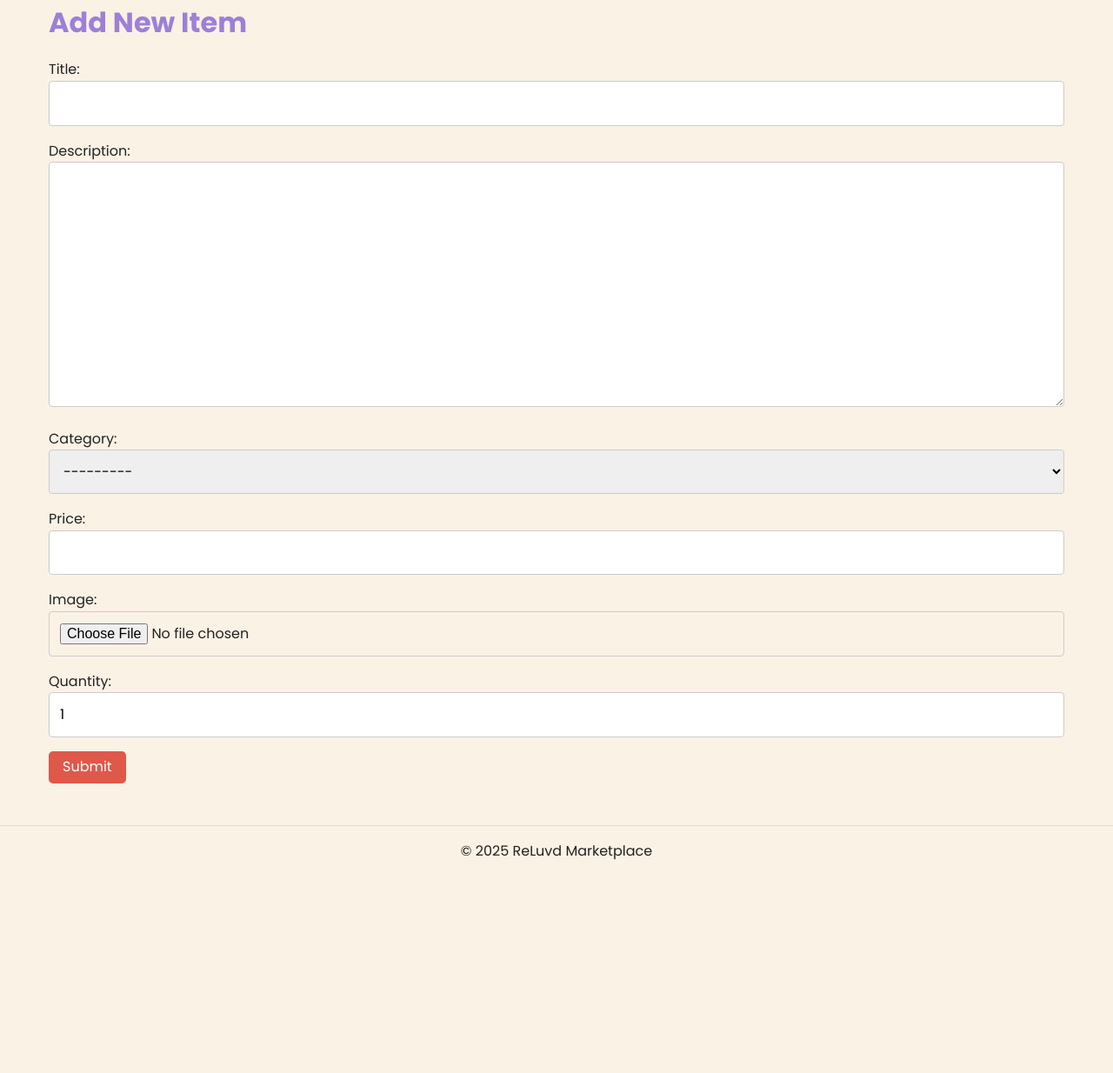
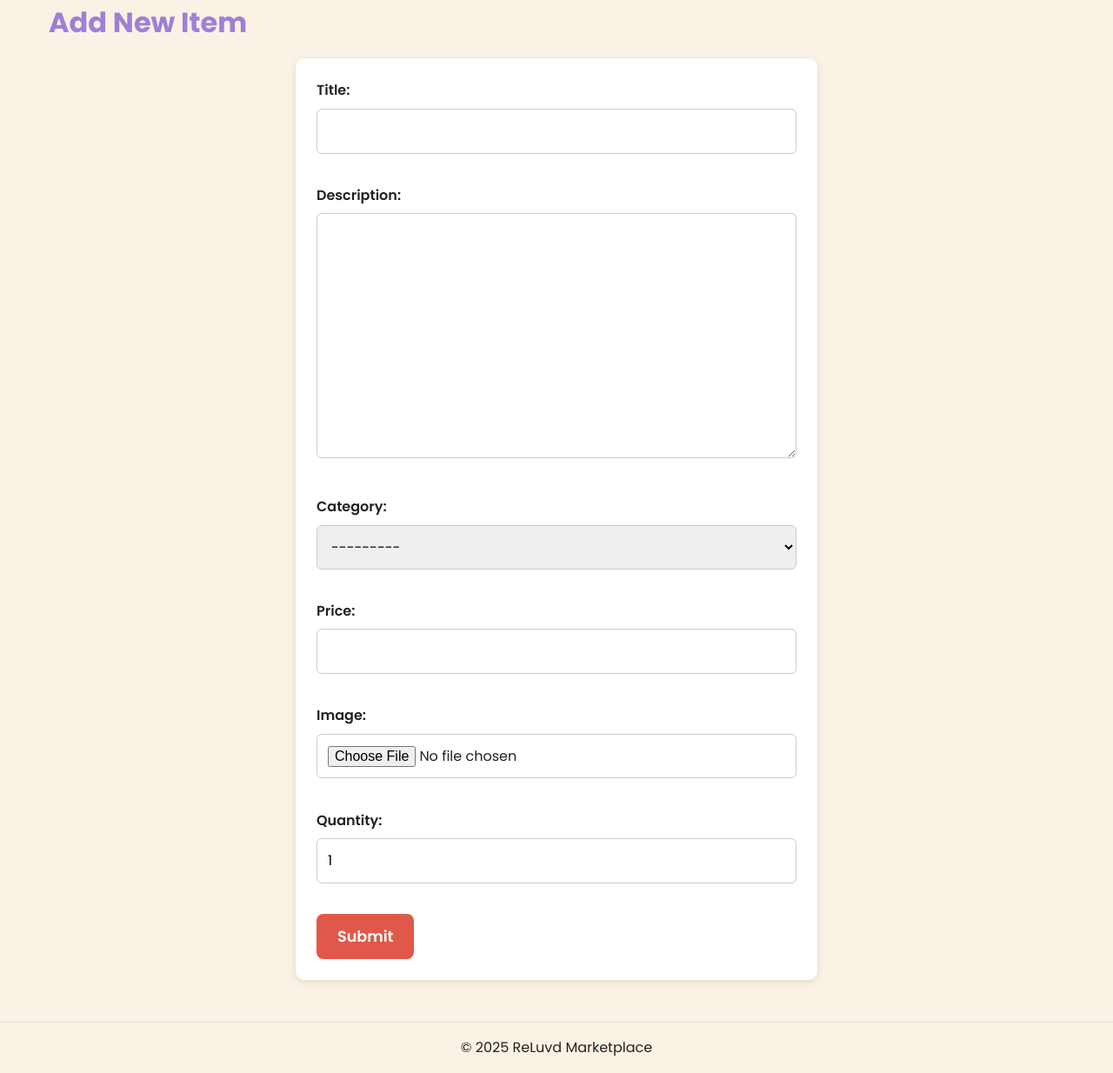
Before and after one commit to mr-aust1n/milestone-project-four, a Django app: page /add/ in a window 1280 px wide. Shown: the part 88-1322 px from the top of the page at 87% size. Before the commit the page ends 1077 px from the top, so only its background shows below. Run offline with Django 5.2, Linux system fonts and the light colour scheme; a user stored in the database is signed in; data comes from the database, SQL or seed files in the repository; both versions use the stored data as it was after the commit.

Commit message:
STYLE: Add item styles
I have added some styles for the add item page

```diff
--- /dev/null
+++ b/static/css/add_item.css
@@ -0,0 +1,54 @@
+/* ADD ITEM CSS */
+
+form {
+    background-color: #fff;
+    padding: 1.5rem;
+    border-radius: 10px;
+    box-shadow: 0 2px 8px rgba(0, 0, 0, 0.1);
+    max-width: 600px;
+    margin: 0 auto;
+}
+
+form p {
+    margin-bottom: 1.2rem;
+}
+
+form label {
+    display: block;
+    margin-bottom: 0.5rem;
+    font-weight: 600;
+}
+
+input,
+textarea,
+select {
+    width: 100%;
+    padding: 0.75rem;
+    border: 1px solid #ccc;
+    border-radius: 6px;
+    font-size: 1rem;
+}
+
+input:focus,
+textarea:focus,
+select:focus {
+    border-color: var(--primary-purple);
+    outline: 2px solid var(--primary-purple);
+}
+
+button[type="submit"] {
+    background-color: var(--primary-red);
+    color: var(--text-light);
+    border: none;
+    padding: 0.75rem 1.5rem;
+    border-radius: 8px;
+    font-size: 1.1rem;
+    font-weight: 600;
+    cursor: pointer;
+    transition: all 0.3s ease;
+}
+
+button[type="submit"]:hover {
+    background-color: var(--accent-yellow);
+    color: var(--text-dark);
+}
--- a/templates/items/add_item.html
+++ b/templates/items/add_item.html
@@ -1,5 +1,16 @@
 <!-- items/templates/items/add_item.html -->
+
+
+
+
 {% extends "base.html" %}
+
+{% load static %}
+
+{% block extra_css %}
+<link rel="stylesheet" href="{% static 'css/add_item.css' %}">
+{% endblock %}
+
 
 {% block content %}
 <h2>Add New Item</h2>
```
Also changed, not shown: db.sqlite3, media/item_images/Edge_Network.png (added), static/css/dashboard.css (added).
